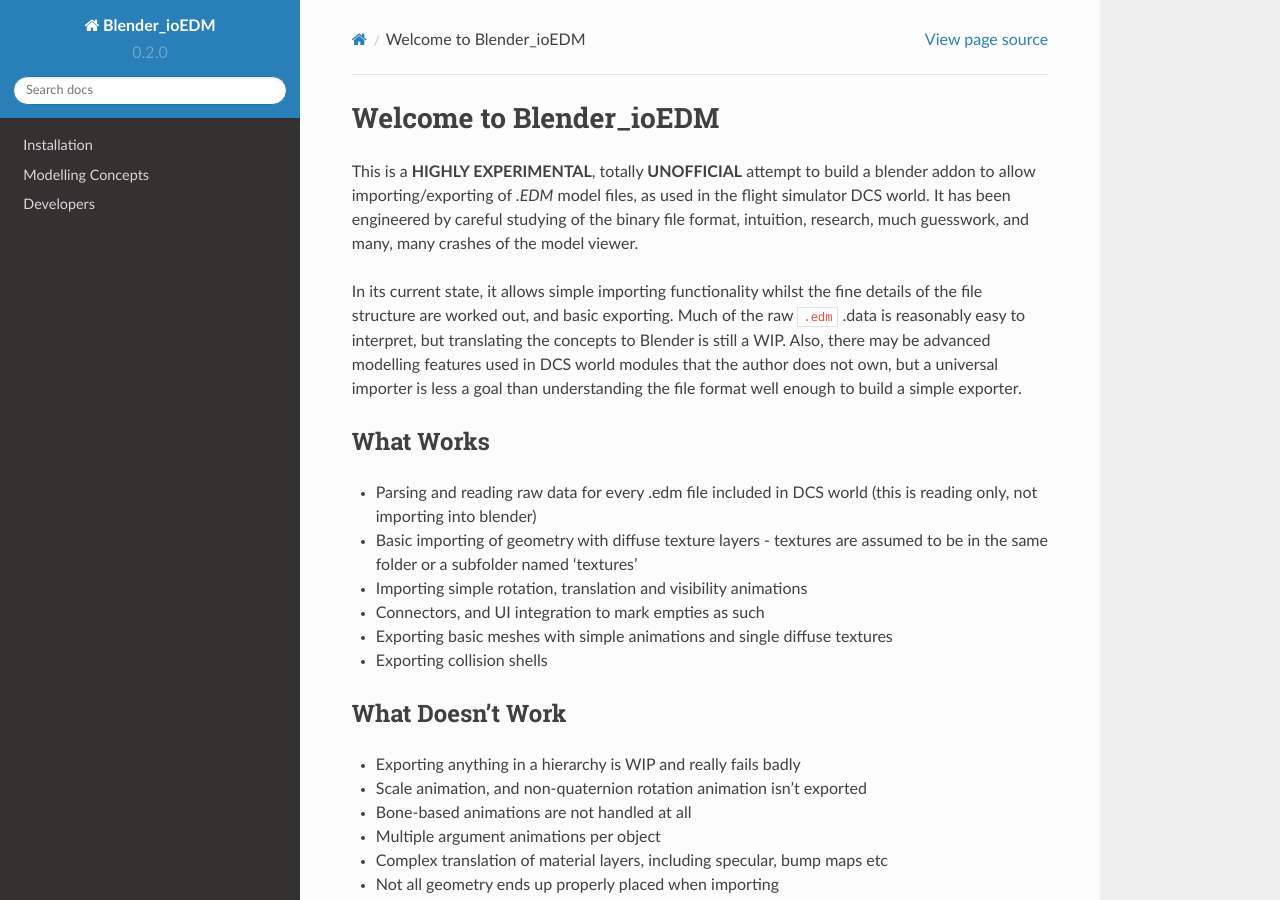
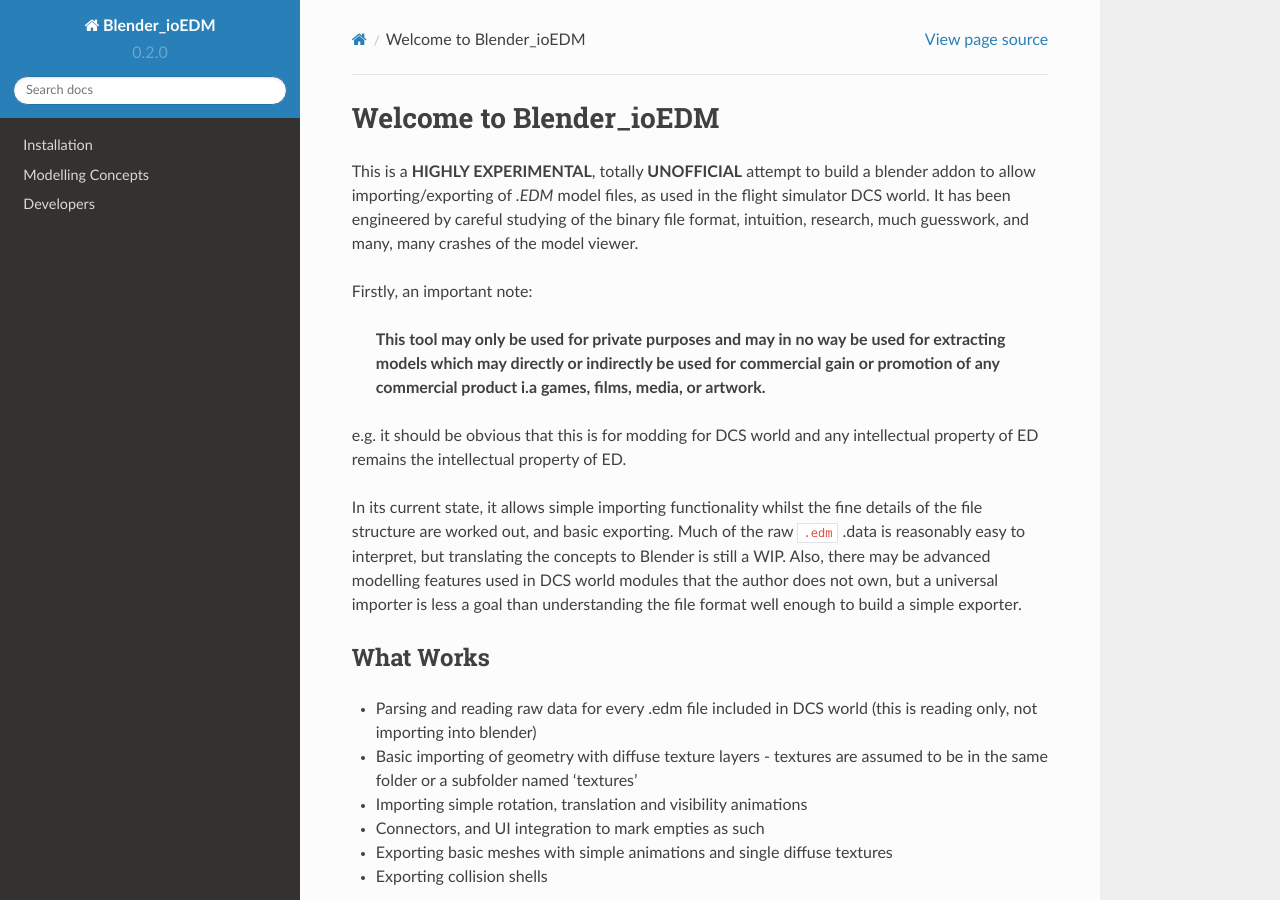
Before and after one commit to ndevenish/Blender_ioEDM, a Sphinx documentation site: the page built from docs/index.rst, in a window 1280 px wide and 900 px high. Built offline with Sphinx 7.4.7 and the Read the Docs theme 2.0.0, drawn with Linux system fonts in a browser that asks for light colours.

Commit message:
Also update documentation regarding ED copyright

```diff
--- a/docs/index.rst
+++ b/docs/index.rst
@@ -6,6 +6,15 @@ blender addon to allow importing/exporting of `.EDM` model files, as used in
 the flight simulator DCS world. It has been engineered by careful studying of
 the binary file format, intuition, research, much guesswork, and many, many
 crashes of the model viewer.
+
+Firstly, an important note:
+
+    **This tool may only be used for private purposes and may in no way be used
+    for extracting models which may directly or indirectly be used for commercial
+    gain or promotion of any commercial product i.a games, films, media, or artwork.**
+
+e.g. it should be obvious that this is for modding for DCS world and any
+intellectual property of ED remains the intellectual property of ED.
 
 In its current state, it allows simple importing functionality whilst the fine
 details of the file structure are worked out, and basic exporting. Much of the
```
